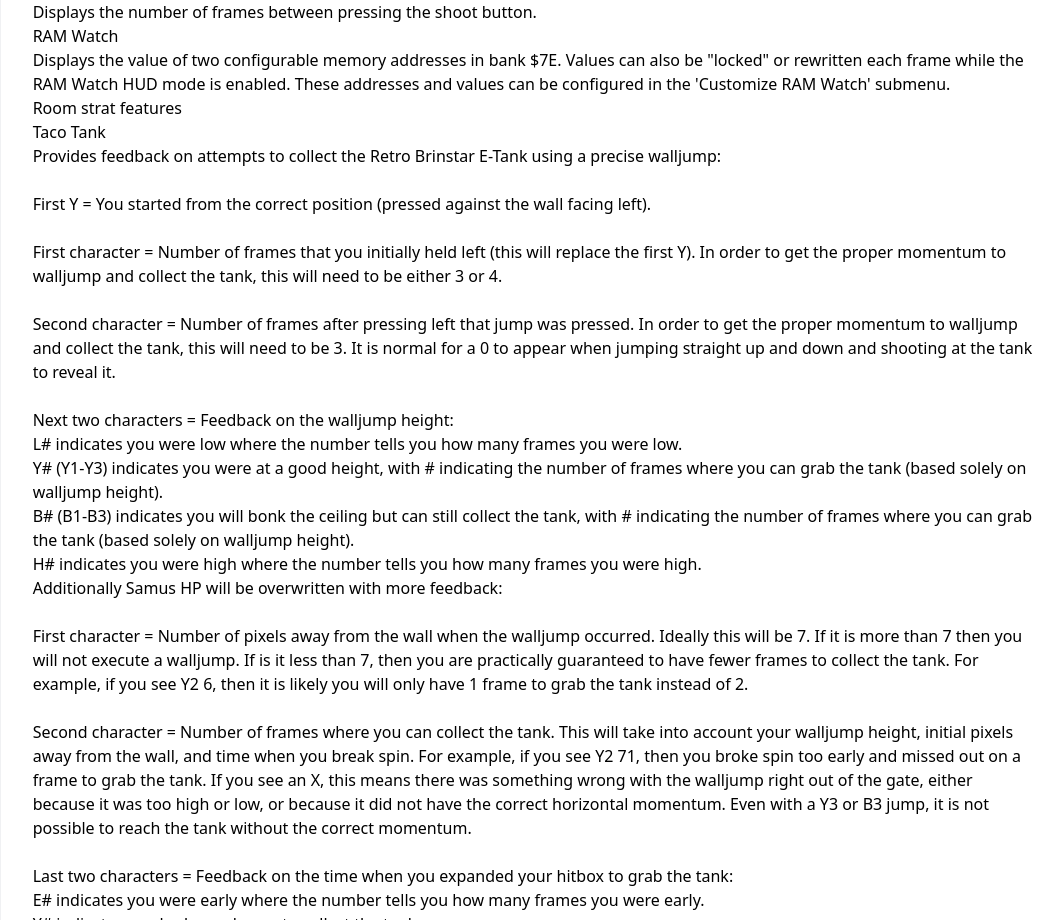
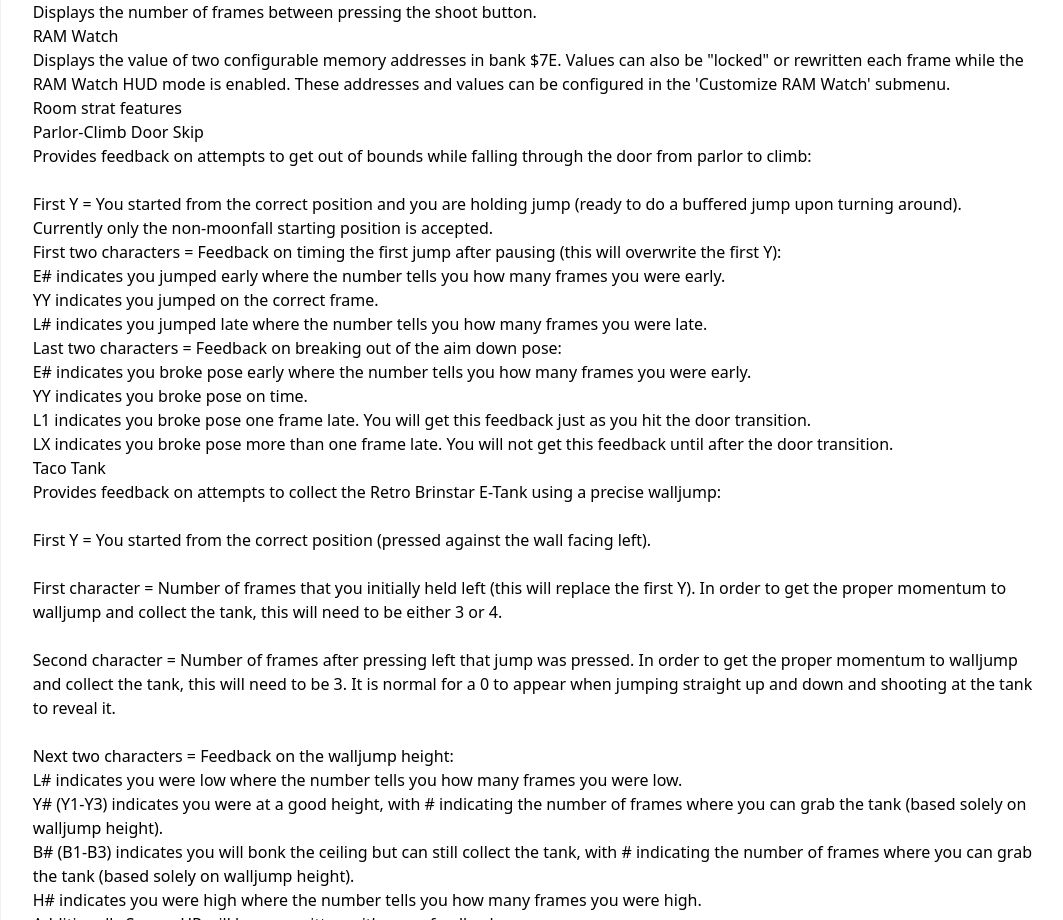
Before and after one commit to tewtal/sm_practice_hack, a Next.js app in the folder web/: page /infohudmode in a window 1280 px wide. Shown: the part 2720-3640 px from the top of the page, without its empty margins (106-1169 px from the left). Built offline with nearby package versions, Linux system fonts and the light colour scheme.

Commit message:
Update web version and infohud modes help page

```diff
--- a/web/data/config.json
+++ b/web/data/config.json
@@ -1,6 +1,6 @@
 {
     "name": "Super Metroid Practice Hack",
-    "version": "2.3.0",
+    "version": "2.3.1",
     "variants": ["NTSC", "PAL"],
     "base": {
         "NTSC": {
--- a/web/data/infohudmode.mdx
+++ b/web/data/infohudmode.mdx
@@ -117,6 +117,22 @@ Displays the number of frames between pressing the shoot button.
 Displays the value of two configurable memory addresses in bank $7E. Values can also be "locked" or rewritten each frame while the RAM Watch HUD mode is enabled. These addresses and values can be configured in the 'Customize RAM Watch' submenu.
 
 # Room strat features
+## Parlor-Climb Door Skip
+Provides feedback on attempts to get out of bounds while falling through the door from parlor to climb:
+&nbsp;
+First Y = You started from the correct position and you are holding jump (ready to do a buffered jump upon turning around). Currently only the non-moonfall starting position is accepted.
+&nbsp;
+First two characters = Feedback on timing the first jump after pausing (this will overwrite the first Y):
+- E# indicates you jumped early where the number tells you how many frames you were early.
+- YY indicates you jumped on the correct frame.
+- L# indicates you jumped late where the number tells you how many frames you were late.
+
+Last two characters = Feedback on breaking out of the aim down pose:
+- E# indicates you broke pose early where the number tells you how many frames you were early.
+- YY indicates you broke pose on time.
+- L1 indicates you broke pose one frame late. You will get this feedback just as you hit the door transition.
+- LX indicates you broke pose more than one frame late. You will not get this feedback until after the door transition.
+
 ## Taco Tank
 Provides feedback on attempts to collect the Retro Brinstar E-Tank using a precise walljump:
 &nbsp;
```
